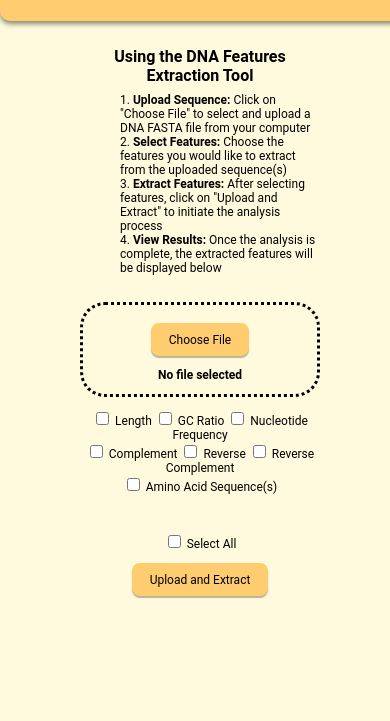
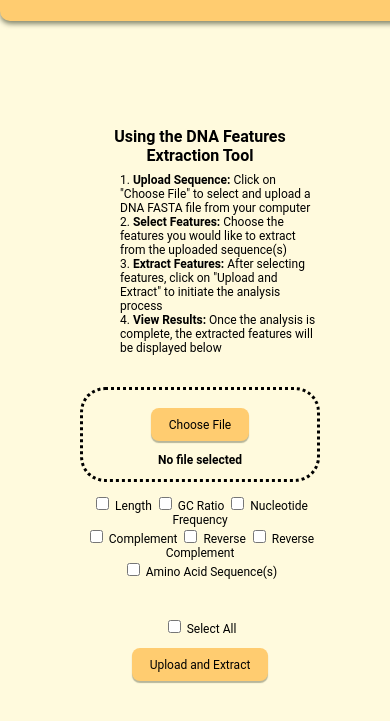
Before and after one commit to QingC0913/DNA-Wizard, a website: page public/index.html in a window 390 px wide. Shown: the part 85-806 px from the top of the page. Drawn offline with nearby package versions, Linux system fonts and the light colour scheme.

Commit message:
new files

```diff
--- /dev/null
+++ b/fastas/not_a_fasta.txt
@@ -0,0 +1 @@
+THIS IS A TEXT FILE, NOT A FASTA FILE
--- a/public/style.css
+++ b/public/style.css
@@ -138,7 +138,7 @@ button, label[for="file"] {
 
 @media screen and (max-width: 600px) {
   body {
-    grid-template-rows: 0.5fr 0.2fr 1fr 0.1fr auto auto auto;
+    grid-template-rows: 0.5fr 0.4fr 1fr 0.1fr auto auto auto;
     overflow-x: hidden;
   }
   h1 {
```
